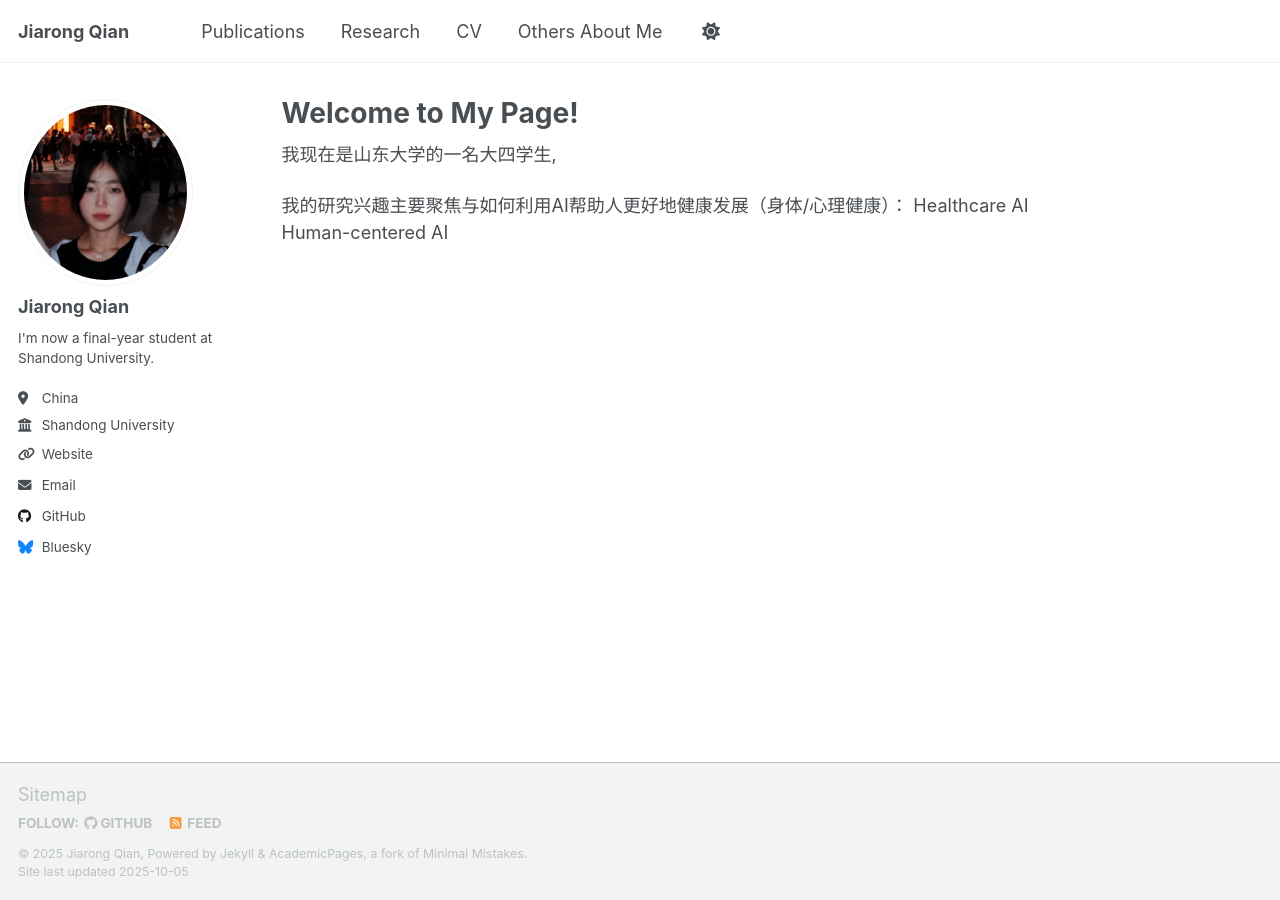
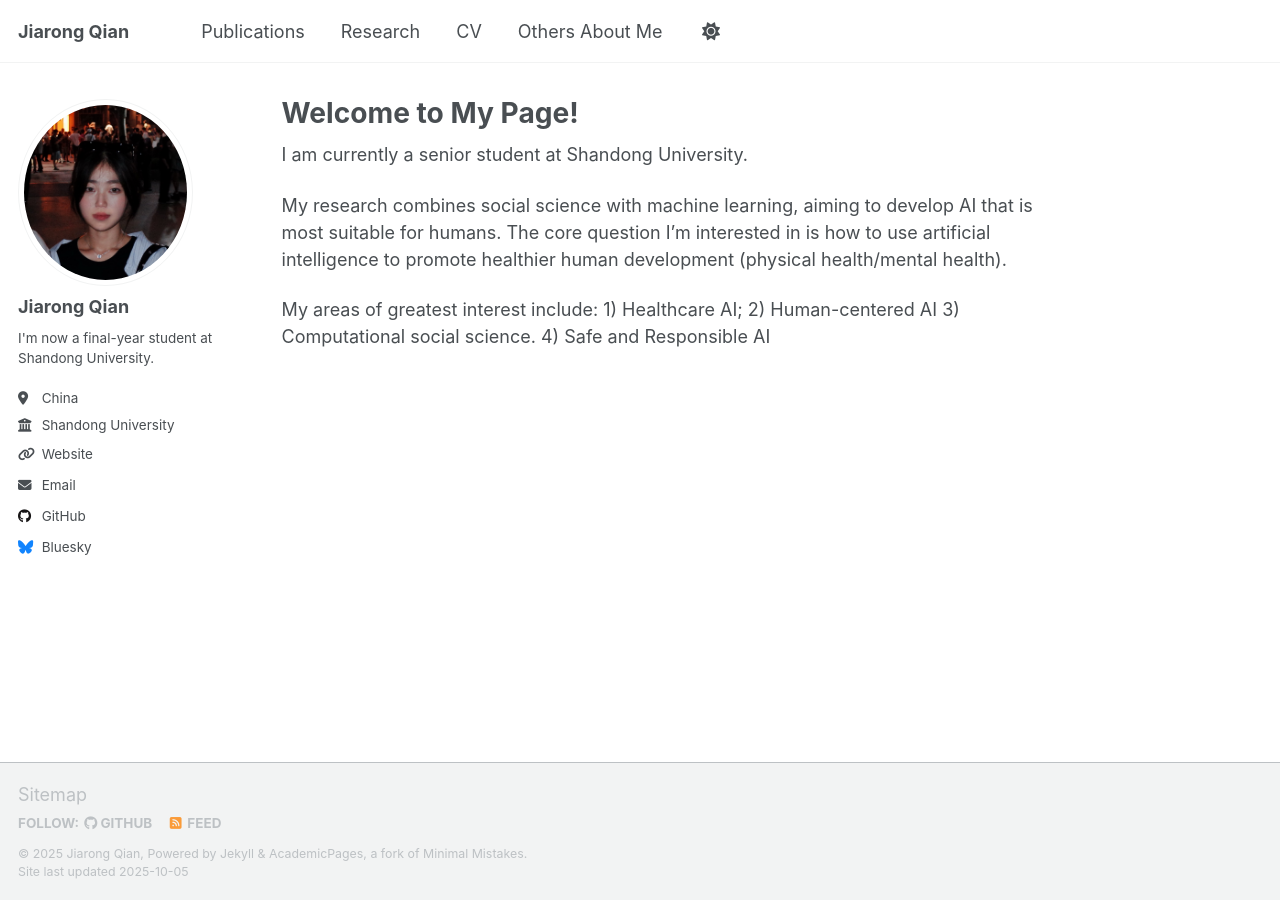
Before and after one commit to JiarongQian/JiarongQian.github.io, a Jekyll site: the page built from _pages/about.md, in a window 1280 px wide. Built offline with Jekyll 4.4.1, drawn with Linux system fonts in a browser that asks for light colours; a script that is not in the unit is left out.

Commit message:
about.md

```diff
--- a/_pages/about.md
+++ b/_pages/about.md
@@ -7,8 +7,13 @@ redirect_from:
   - /about.html
 ---
 
-我现在是山东大学的一名大四学生,
+I am currently a senior student at Shandong University.
 
-我的研究兴趣主要聚焦与如何利用AI帮助人更好地健康发展（身体/心理健康）：
-Healthcare AI
-Human-centered AI
+My research combines social science with machine learning, aiming to develop AI that is most suitable for humans.
+The core question I'm interested in is how to use artificial intelligence to promote healthier human development (physical health/mental health).
+
+My areas of greatest interest include:
+1) Healthcare AI;
+2) Human-centered AI
+3) Computational social science.
+4) Safe and Responsible AI
```
